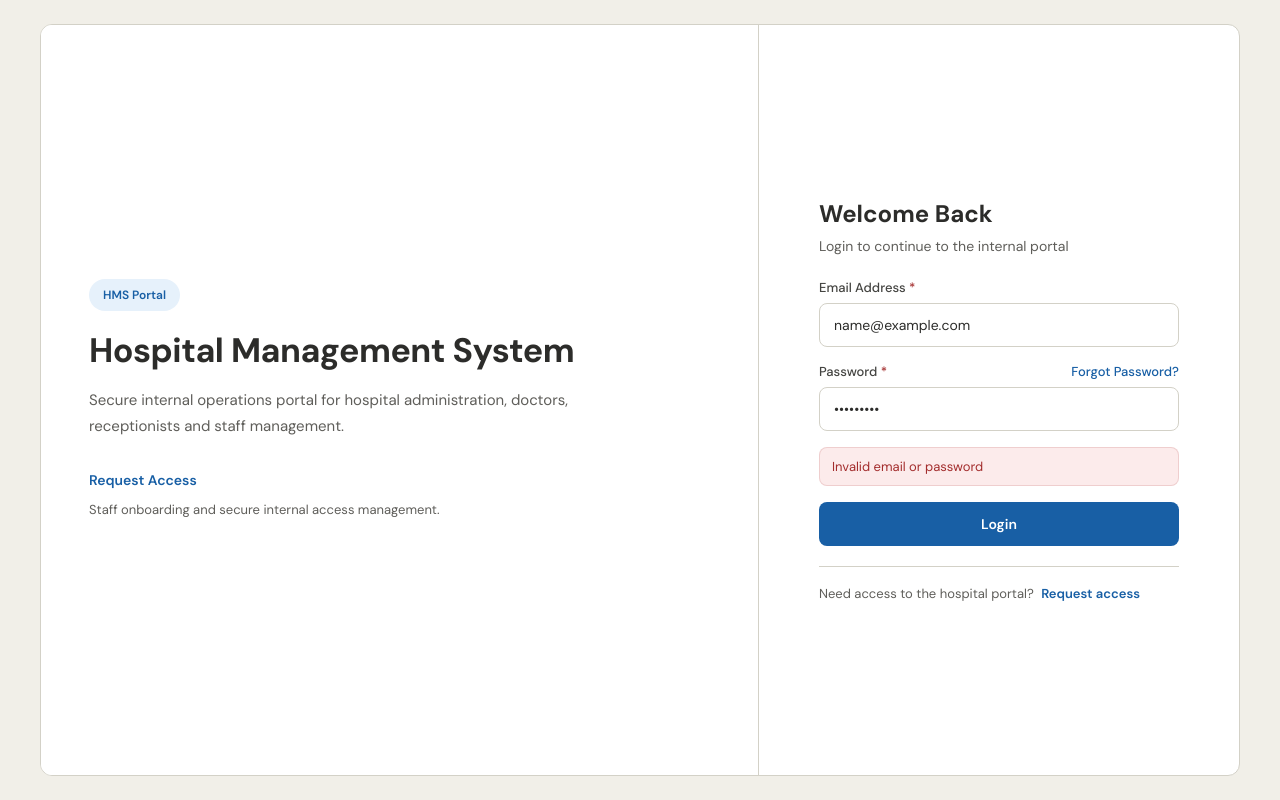
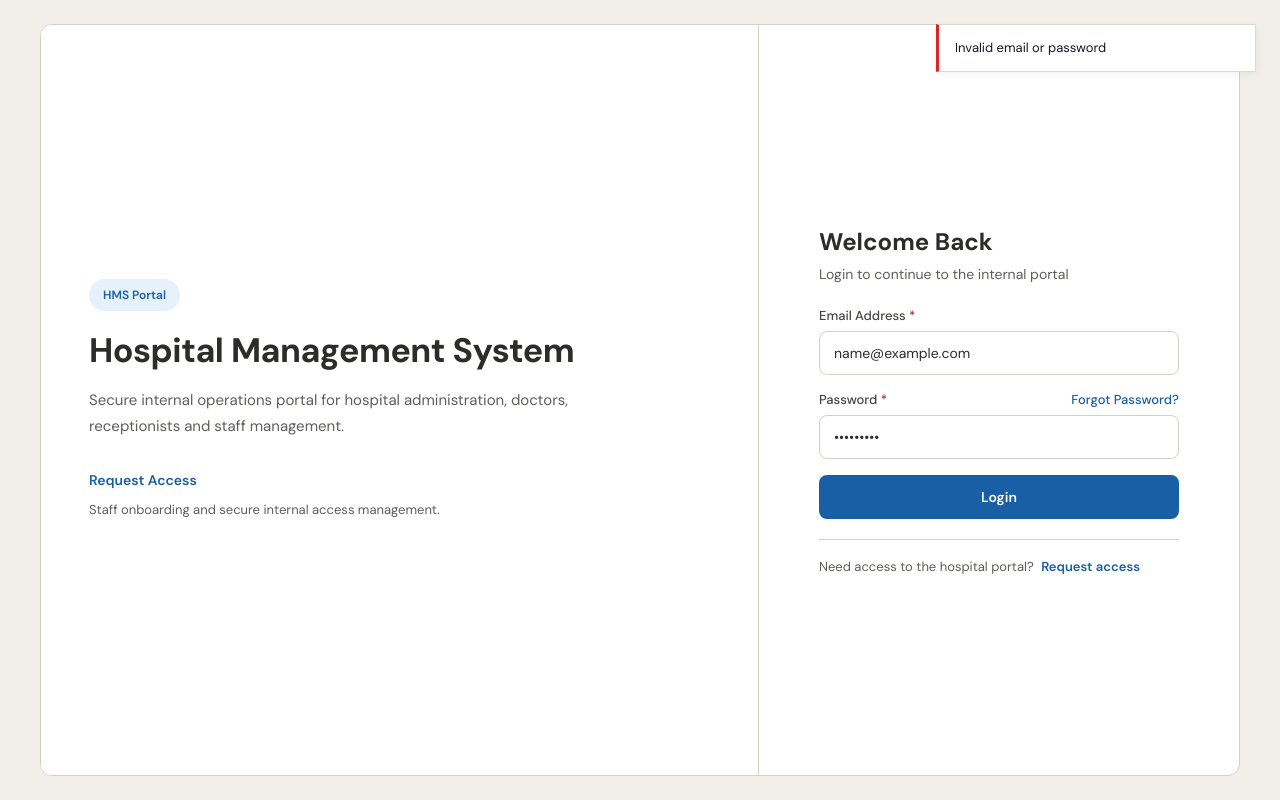
Before and after one commit to BonnyUst/POD-2-HMS, an Angular app in the folder HMS-FRONTEND/: page /login in a window 1280 px wide. Both pictures are taken after typing "name@example.com", "Sample123" into the empty fields and a click on the button "Login". Built offline with nearby package versions, Linux system fonts and the light colour scheme; no server answers.

Commit message:
add toast in patient and login

```diff
--- a/HMS-FRONTEND/src/app/app.html
+++ b/HMS-FRONTEND/src/app/app.html
@@ -1 +1,2 @@
 <router-outlet></router-outlet>
+<app-toast></app-toast>
--- a/HMS-FRONTEND/src/app/app.ts
+++ b/HMS-FRONTEND/src/app/app.ts
@@ -1,9 +1,10 @@
 import { Component, signal } from '@angular/core';
 import { RouterOutlet } from '@angular/router';
+import { Toast } from "./toast/toast";
 
 @Component({
   selector: 'app-root',
-  imports: [RouterOutlet],
+  imports: [RouterOutlet, Toast],
   templateUrl: './app.html',
   styleUrl: './app.css'
 })
--- /dev/null
+++ b/HMS-FRONTEND/src/app/models/toast.model.ts
@@ -0,0 +1,5 @@
+export default interface Toast {
+    id: number;
+    message: string;
+    type: 'success' | 'error' | 'info';
+}
--- a/HMS-FRONTEND/src/app/pages/login/login.html
+++ b/HMS-FRONTEND/src/app/pages/login/login.html
@@ -103,12 +103,6 @@
 
                     </div>
 
-                    @if (errorMessage) {
-                    <div class="error-message">
-                        {{ errorMessage }}
-                    </div>
-                    }
-
                     <button type="submit" [disabled]="isLoading" class="login-button">
                         {{ isLoading ? 'Logging in...' : 'Login' }}
                     </button>
--- a/HMS-FRONTEND/src/app/pages/login/login.ts
+++ b/HMS-FRONTEND/src/app/pages/login/login.ts
@@ -3,6 +3,7 @@ import { Auth } from '../../services/auth';
 import { Router, RouterLink } from '@angular/router';
 import { ReactiveFormsModule, FormBuilder, FormGroup, Validators } from '@angular/forms';
 import { timeout, finalize } from 'rxjs';
+import { ToastService } from '../../services/toast.service';
 
 @Component({
   selector: 'app-login',
@@ -19,7 +20,8 @@ export class Login {
     readonly auth: Auth,
     readonly router: Router,
     readonly fb: FormBuilder,
-    readonly cd:ChangeDetectorRef
+    readonly cd: ChangeDetectorRef,
+    readonly toastService: ToastService
   ) {
     this.loginForm = this.fb.group({
       email: [
@@ -73,7 +75,7 @@ export class Login {
       .subscribe({
         next: (res) => {
           console.log('LOGIN RESPONSE:', res);
-
+          this.toastService.success('welcome back');
           const user = res.data.user;
           const basePath = user.roleId.basePath;
 
@@ -107,7 +109,10 @@ export class Login {
 
           this.errorMessage =
             err?.error?.message || 'Invalid email or password';
+          this.toastService.error(this.errorMessage);
+          this.cd.markForCheck();
         }
+
       });
   }
 }
--- a/HMS-FRONTEND/src/app/pages/patients/patients.ts
+++ b/HMS-FRONTEND/src/app/pages/patients/patients.ts
@@ -16,6 +16,7 @@ import { PatientService } from '../../services/patient.service';
 import {
   patientValidators
 } from '../../validations/patient.validation';
+import { ToastService } from '../../services/toast.service';
 
 @Component({
   selector: 'app-patients',
@@ -111,8 +112,9 @@ export class Patients implements OnInit {
   });
 
   constructor(
-    readonly patientService: PatientService
-  ) {}
+    readonly patientService: PatientService,
+    readonly toastSerive: ToastService
+  ) { }
 
   ngOnInit(): void {
     this.getPatients();
@@ -310,7 +312,7 @@ export class Patients implements OnInit {
       .deletePatient(patient.patientId)
       .subscribe({
         next: () => {
-        alert('Patient deleted successfully!');
+          this.toastSerive.success('Patient deleted');
 
           if (
             this.patients().length === 1 &&
@@ -356,9 +358,8 @@ export class Patients implements OnInit {
         )
         .subscribe({
           next: () => {
-  alert(
-  'Patient updated successfully!'
-  );
+            this.toastSerive.success('Patient updated successfully!');
+
 
 
             this.closeAddPatientModal();
@@ -367,15 +368,7 @@ export class Patients implements OnInit {
           },
 
           error: (err) => {
-        console.error(
-          'Error updating patient:',
-          err
-        );
-
-        alert(
-          err.error?.message ||
-          'Something went wrong'
-        );
+            this.toastSerive.error(err.error?.message || 'Something went wrong');
           }
         });
 
@@ -395,11 +388,9 @@ export class Patients implements OnInit {
           if (
             res.data.credentialsEmailSent
           ) {
-        alert(
-          'Patient created and login credentials emailed successfully!'
-        );
+            this.toastSerive.success('Patient created and login credentials emailed successfully!');
           } else {
-        alert(
+            this.toastSerive.success(
               'Patient created, but login credentials could not be emailed.'
             );
           }
@@ -413,12 +404,7 @@ export class Patients implements OnInit {
         },
 
         error: (err) => {
-      console.error(
-        'Error creating patient:',
-        err
-      );
-
-      alert(
+          this.toastSerive.error(
             err.error?.message ||
             'Something went wrong'
           );
--- /dev/null
+++ b/HMS-FRONTEND/src/app/services/toast.service.ts
@@ -0,0 +1,37 @@
+import { Injectable, signal } from "@angular/core";
+import Toast from "../models/toast.model";
+
+@Injectable({
+    providedIn: 'root'
+})
+export class ToastService{
+    private counter = 0;
+    toasts = signal<Toast[]>([]);
+    show(message: string, type: 'success' | 'error' | 'info' = 'info') {
+        const toast: Toast = {
+            id: ++this.counter,
+            message,
+            type
+        }
+        this.toasts.update(cur => [...cur, toast]);
+        console.log('toast length : ', this.toasts().length);
+        setTimeout(() => {
+            this.remove(toast.id);
+        }, 5000);
+    }
+    success(message: string): void {
+        this.show(message, 'success');
+    }
+    error(message: string): void {
+        console.log('printing error ...')
+        this.show(message, 'error');
+    }
+    info(message: string): void {
+        this.show(message, 'info');
+    }
+    remove(id: number): void {
+        this.toasts.update(current =>
+            current.filter(t => t.id !== id)
+        );
+    }
+}
--- /dev/null
+++ b/HMS-FRONTEND/src/app/toast/toast.css
@@ -0,0 +1,133 @@
+/* ==========================================
+   TOAST CONTAINER
+========================================== */
+
+.toast-container {
+    position: fixed;
+    top: 24px;
+    right: 24px;
+
+    display: flex;
+    flex-direction: column;
+    gap: 10px;
+
+    z-index: 9999;
+}
+
+/* ==========================================
+   TOAST CARD
+========================================== */
+
+.toast-card {
+    min-width: 320px;
+    max-width: 420px;
+
+    display: flex;
+    align-items: center;
+    gap: 12px;
+
+    padding: 14px 16px;
+
+    background: #FFFFFF;
+    border: 1px solid #DCD8CC;
+
+    box-shadow: 0 2px 8px rgba(0, 0, 0, 0.06);
+
+    animation: slideIn 0.2s ease;
+}
+
+/* ==========================================
+   ICON
+========================================== */
+
+.toast-icon {
+    width: 18px;
+    flex-shrink: 0;
+
+    font-size: 14px;
+    font-weight: 600;
+}
+
+/* ==========================================
+   MESSAGE
+========================================== */
+
+.toast-message {
+    flex: 1;
+
+    font-size: 13px;
+    line-height: 1.4;
+
+    color: #111827;
+}
+
+/* ==========================================
+   SUCCESS
+========================================== */
+
+.toast-card.success {
+    border-left: 3px solid #16A34A;
+}
+
+.toast-card.success .toast-icon {
+    color: #16A34A;
+}
+
+/* ==========================================
+   ERROR
+========================================== */
+
+.toast-card.error {
+    border-left: 3px solid #DC2626;
+}
+
+.toast-card.error .toast-icon {
+    color: #DC2626;
+}
+
+/* ==========================================
+   INFO
+========================================== */
+
+.toast-card.info {
+    border-left: 3px solid #2563EB;
+}
+
+.toast-card.info .toast-icon {
+    color: #2563EB;
+}
+
+/* ==========================================
+   ANIMATION
+========================================== */
+
+@keyframes slideIn {
+    from {
+        opacity: 0;
+        transform: translateX(16px);
+    }
+
+    to {
+        opacity: 1;
+        transform: translateX(0);
+    }
+}
+
+/* ==========================================
+   MOBILE
+========================================== */
+
+@media (max-width: 768px) {
+
+    .toast-container {
+        left: 16px;
+        right: 16px;
+        top: 16px;
+    }
+
+    .toast-card {
+        min-width: auto;
+        max-width: none;
+        width: 100%;
+    }
+}
--- /dev/null
+++ b/HMS-FRONTEND/src/app/toast/toast.html
@@ -0,0 +1,7 @@
+<div class="toast-container">
+    @for (toast of toasts(); track toast.id) {
+    <div class="toast-card" [ngClass]="toast.type">
+        <span class="toast-message">{{ toast.message }}</span>
+    </div>
+    }
+</div>
--- /dev/null
+++ b/HMS-FRONTEND/src/app/toast/toast.ts
@@ -0,0 +1,14 @@
+import { Component, inject } from '@angular/core';
+import { ToastService } from '../services/toast.service';
+import { NgClass } from '@angular/common';
+
+@Component({
+  selector: 'app-toast',
+  imports: [NgClass],
+  templateUrl: 'toast.html',
+  styleUrl: './toast.css',
+})
+export class Toast {
+  toastService = inject(ToastService);
+  toasts = this.toastService.toasts;
+}
```
Also changed, not shown: 1 other file (tests, documents, lock files or other folders). Lines whose indentation alone changed are shown as unchanged.
